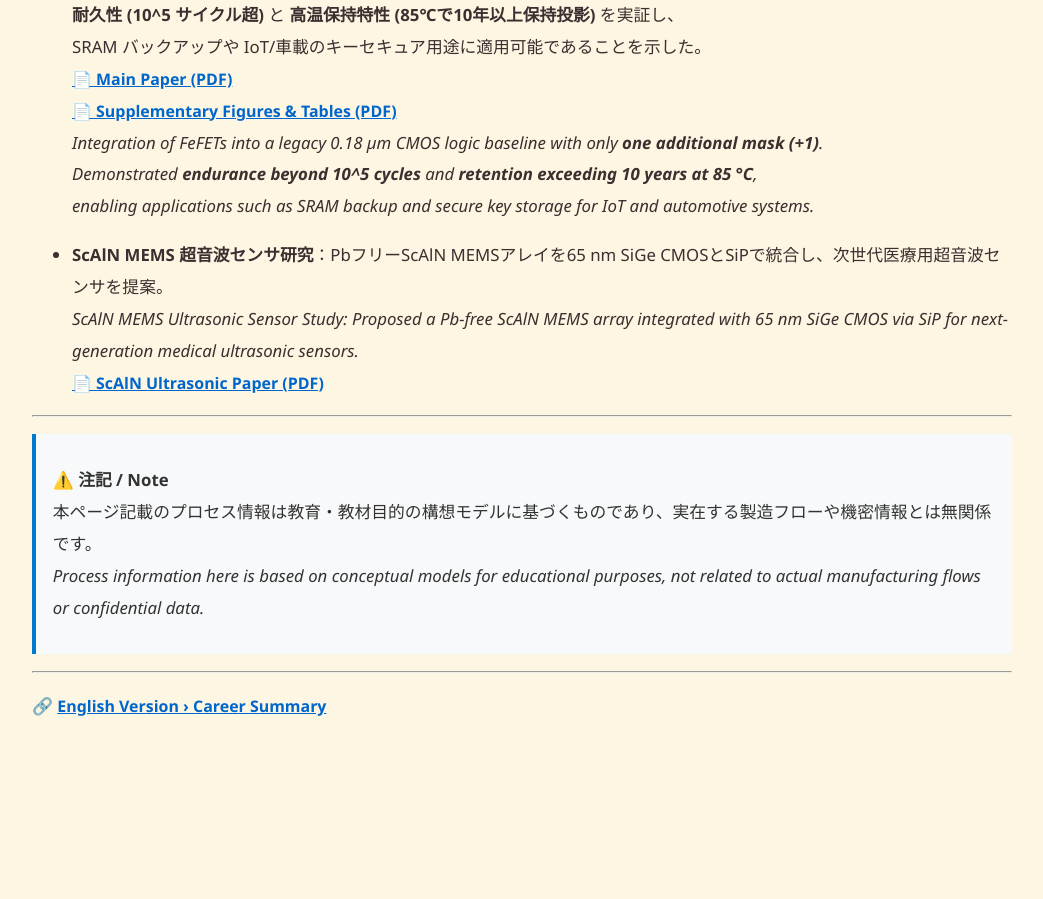
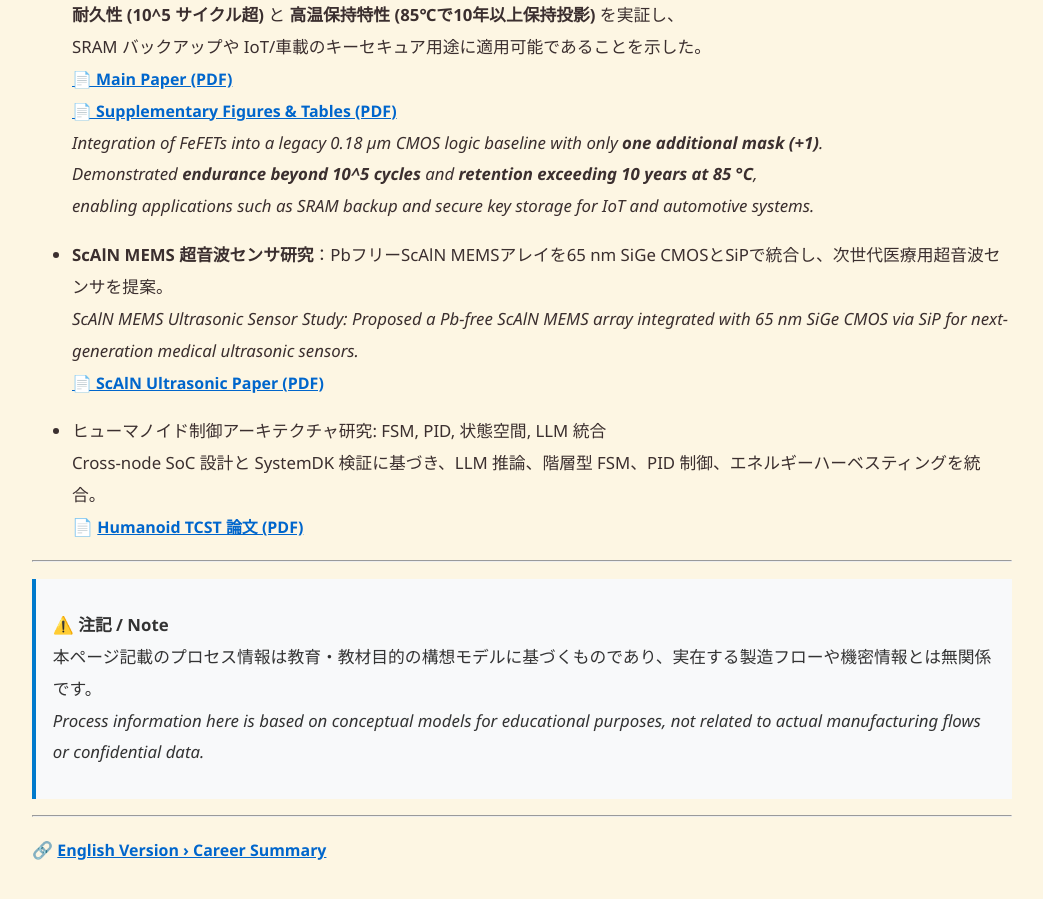
Before and after one commit to Samizo-AITL/Samizo-AITL.github.io, a Jekyll site: the page built from about/career-summary/index.md, in a window 1280 px wide and 900 px high, scrolled down 2893 px. Shown: the whole window, without its empty margins (118-1161 px from the left). Built offline with Jekyll 4.4.1, drawn with Linux system fonts in a browser that asks for light colours; before the commit the page ends 3648 px from its top, so only the background shows below that.

Commit message:
Update index.md

```diff
--- a/about/career-summary/index.md
+++ b/about/career-summary/index.md
@@ -107,6 +107,10 @@ description: "半導体・制御・インクジェット・教育の横断経験
   *ScAlN MEMS Ultrasonic Sensor Study: Proposed a Pb-free ScAlN MEMS array integrated with 65 nm SiGe CMOS via SiP for next-generation medical ultrasonic sensors.*
   [📄 ScAlN Ultrasonic Paper (PDF)](./docs/scaln_ultrasonic.pdf)
 
+- ヒューマノイド制御アーキテクチャ研究: FSM, PID, 状態空間, LLM 統合
+  Cross-node SoC 設計と SystemDK 検証に基づき、LLM 推論、階層型 FSM、PID 制御、エネルギーハーベスティングを統合。
+  📄 [Humanoid TCST 論文 (PDF)](docs/humanoid_tcst2025.pdf)
+
 ---
 
 > ⚠️ **注記 / Note**
```
